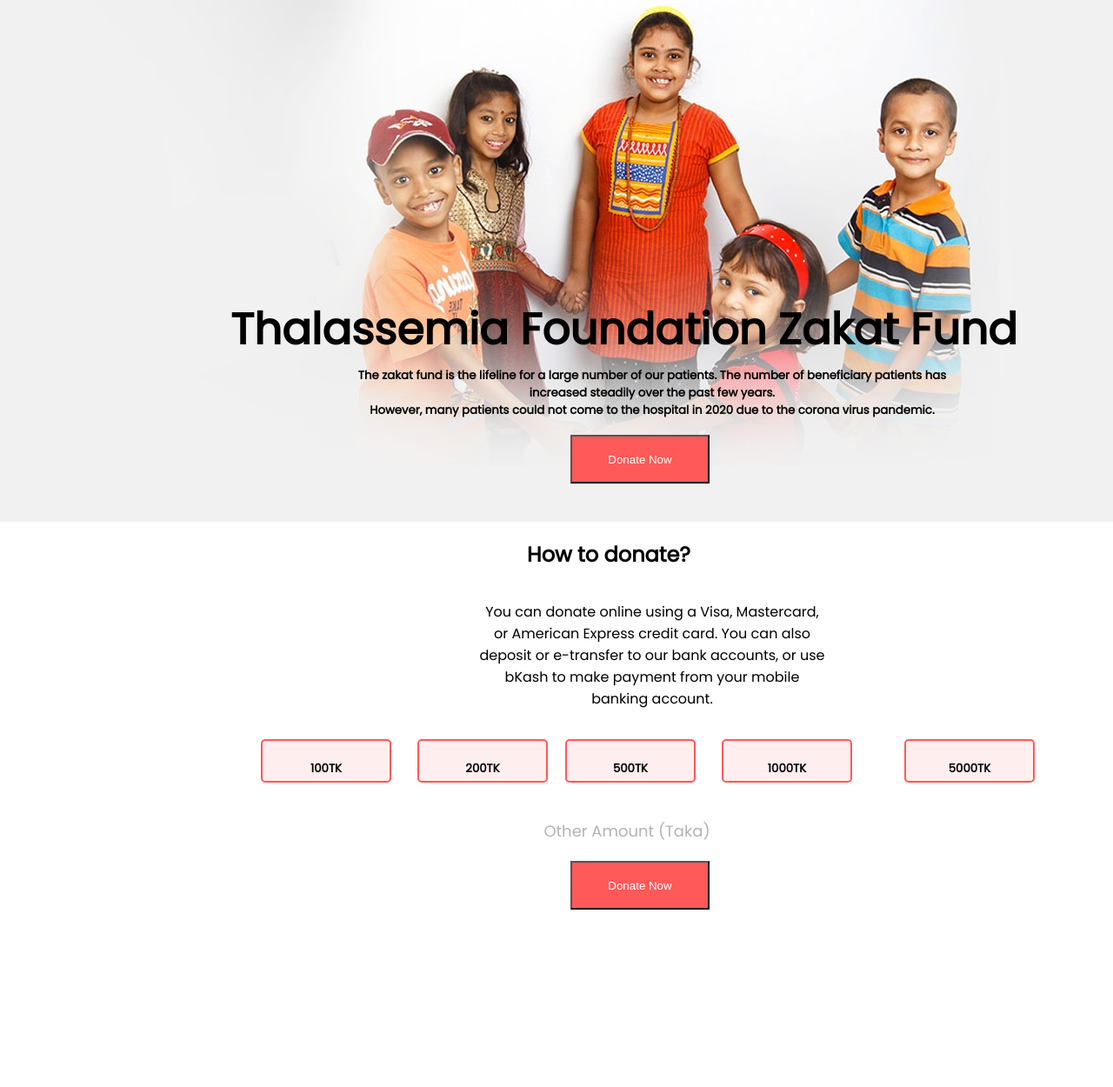
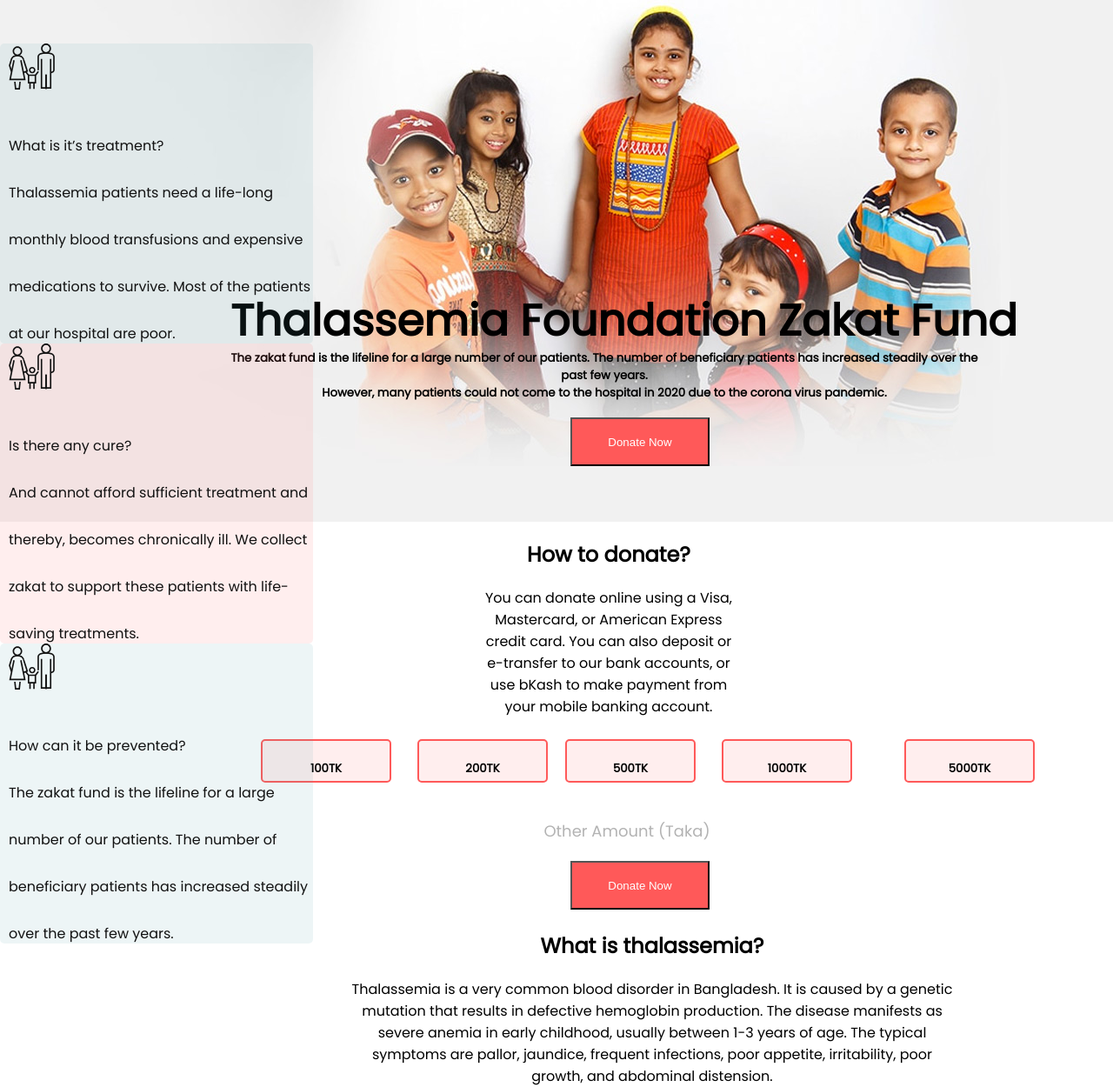
Before and after one commit to Sabiha96/Donation-website, a plain HTML site: page index.html in a window 1280 px wide. Shown: the top 1250 px of the page at 87% size. Before the commit the page ends 1046 px from the top, so only its background shows below. Drawn offline with Linux system fonts and the light colour scheme.

Commit message:
definition added

```diff
--- a/index.html
+++ b/index.html
@@ -32,8 +32,9 @@
 
     <section>
         <div class="donate">
-            <h1 class="two">How to donate?</h1>
-            <p>You can donate online using a Visa, Mastercard, or American Express credit card. You can also deposit or
+            <h1>How to donate?</h1>
+            <p class="two">You can donate online using a Visa, Mastercard, or American Express credit card. You can also
+                deposit or
                 e-transfer to our bank accounts, or use bKash to make payment from your mobile banking account.</p>
         </div>
 
@@ -66,6 +67,47 @@
 
     <section>
 
+        <div class="definition">
+            <h1>What is thalassemia?</h1>
+            <p>Thalassemia is a very common blood disorder in Bangladesh. It is caused by a genetic mutation that
+                results in defective hemoglobin production. The disease manifests as severe anemia in early
+                childhood,
+                usually between 1-3 years of age. The typical symptoms are pallor, jaundice, frequent infections,
+                poor
+                appetite, irritability, poor growth, and abdominal distension.</p>
+        </div>
+        <div class="Third-sec">
+
+            <div class="card-1">
+
+
+                <img src="pictures/icon-1.svg" alt="">
+                <p>What is it’s treatment?<br>
+                    Thalassemia patients need a life-long monthly blood transfusions and expensive medications to
+                    survive. Most of the patients at our hospital are poor. </p>
+
+            </div>
+            <div class="card-2">
+                <img src="pictures/icon-1.svg" alt="">
+                <p>Is there any cure?<br>
+                    And cannot afford sufficient treatment and thereby, becomes chronically ill. We collect zakat to
+                    support
+                    these patients with life-saving treatments.
+
+                </p>
+            </div>
+            <div class="card-3">
+                <img src="pictures/icon-1.svg" alt="">
+                <p>How can it be prevented?<br>
+                    The zakat fund is the lifeline for a large number of our patients. The number of beneficiary
+                    patients has increased steadily over the past few years.
+
+                </p>
+            </div>
+
+        </div>
+
+
     </section>
 
 
--- a/style.css
+++ b/style.css
@@ -10,19 +10,19 @@ body {
     width: 1000px;
     height: 140px;
     right: 100px;
-    left: 300 px;
-    top: 300px;
+    left: 100 px;
+    top: 290px;
 
 }
 
 .zakat-fund {
     position: absolute;
     text-align: center;
-    width: 700px;
+    width: 890px;
     height: 72px;
 
-    left: 400px;
-    top: 400px;
+    left: 250px;
+    top: 380px;
 
 }
 
@@ -38,7 +38,7 @@ button {
     width: 160px;
     height: 56px;
     left: 656px;
-    top: 500px;
+    top: 480px;
 }
 
 .banner {
@@ -60,10 +60,12 @@ button {
     top: 600px;
 }
 
-p {
-    position: absolute;
-    text-align: center;
-    width: 400px;
+.two {
+    align-items: center;
+
+    width: 300px;
+    padding-left: 0 10px 10px 0px;
+    right: 200px;
 
 }
 
@@ -198,3 +200,83 @@ p {
     left: 656px;
     top: 990px;
 }
+
+.Third-sec {
+
+    position: absolute;
+
+    gap: 20px;
+    font-style: normal;
+    line-height: 54px;
+    color: #121212;
+    display: inline;
+}
+
+.definition {
+    text-align: center;
+    position: absolute;
+    width: 270px;
+    height: 54px;
+    left: 500px;
+    top: 1px;
+
+}
+
+
+
+
+
+.card-1 {
+
+    width: 350px;
+    height: 345px;
+    left: 50px;
+    top: 100px;
+    padding-left: 10px;
+    border: 5px;
+
+
+    background: rgba(79, 157, 166, 0.1);
+    border-radius: 5px;
+
+
+}
+
+.card-2 {
+    width: 350px;
+    height: 345px;
+    left: 50px;
+    top: 100px;
+    padding-left: 10px;
+
+
+
+    background: rgba(255, 89, 89, 0.1);
+    border-radius: 5px;
+
+}
+
+
+.card-3 {
+    width: 350px;
+    height: 345px;
+    left: 50px;
+    top: 100px;
+    padding-left: 10px;
+
+
+
+    background: rgba(79, 157, 166, 0.1);
+    border-radius: 5px;
+
+
+}
+
+.definition {
+
+    position: absolute;
+    width: 700px;
+    height: 1050 px;
+    left: 400px;
+    top: 1050px;
+}
```
Also changed, not shown: pictures/icon-1.svg (added), pictures/icon-2.svg (added).
